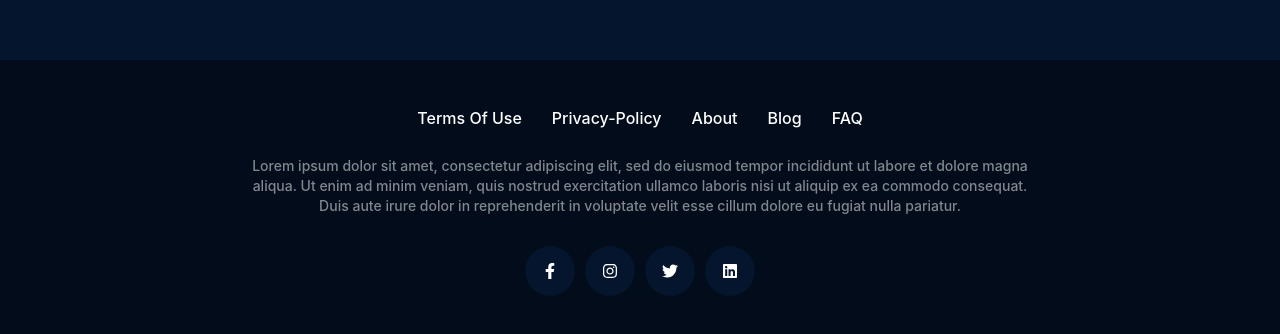
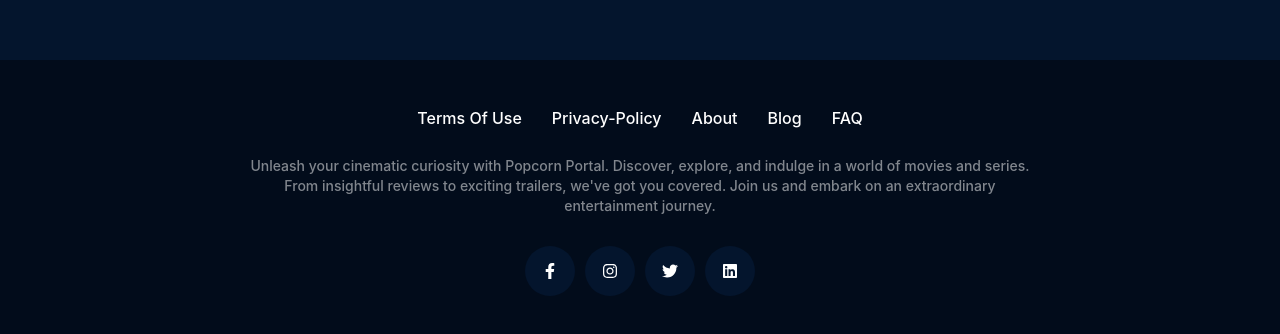
Before and after one commit to bipsig/popcorn-portal-dev-project, a React (Vite) app: page / in a window 1280 px wide. Shown: the part 1640-1974 px from the top of the page. Built offline with nearby package versions, Linux system fonts and the light colour scheme; no server answers.

Commit message:
Updated the footer content

```diff
--- a/src/components/footer/Footer.jsx
+++ b/src/components/footer/Footer.jsx
@@ -23,12 +23,7 @@ const Footer = () => {
                 </ul>
 
                 <div className="info-text">
-                    Lorem ipsum dolor sit amet, consectetur adipiscing elit, sed
-                    do eiusmod tempor incididunt ut labore et dolore magna
-                    aliqua. Ut enim ad minim veniam, quis nostrud exercitation
-                    ullamco laboris nisi ut aliquip ex ea commodo consequat.
-                    Duis aute irure dolor in reprehenderit in voluptate velit
-                    esse cillum dolore eu fugiat nulla pariatur.
+				Unleash your cinematic curiosity with Popcorn Portal. Discover, explore, and indulge in a world of movies and series. From insightful reviews to exciting trailers, we've got you covered. Join us and embark on an extraordinary entertainment journey.
                 </div>
 
                 <div className="social-icons">
```
